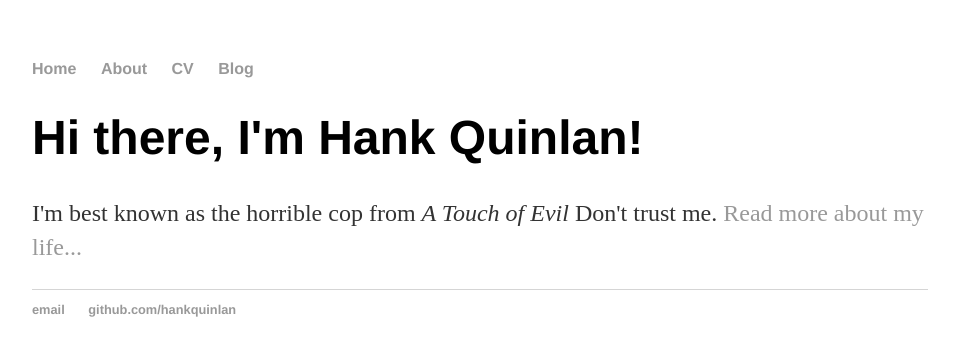
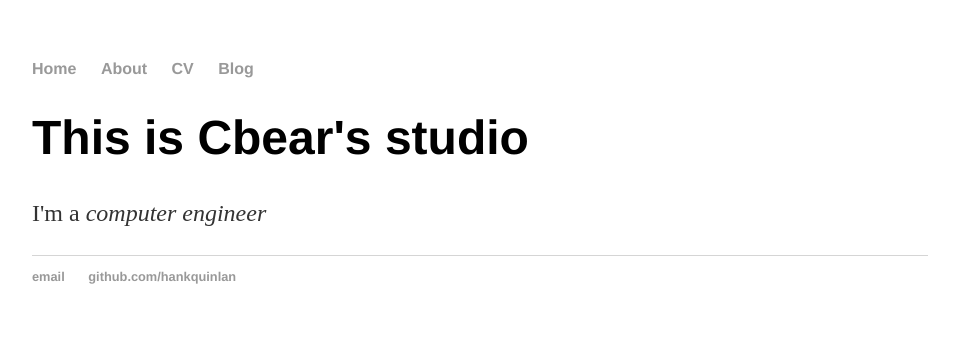
Before and after one commit to cppcbear/cppcbear.github.io, a plain HTML site: page index.html in a window 1280 px wide. Shown: the whole page, without its empty margins (160-1119 px from the left). Drawn offline with Linux system fonts and the light colour scheme.

Commit message:
Update index.html

```diff
--- a/index.html
+++ b/index.html
@@ -1,7 +1,7 @@
 <!DOCTYPE html>
 <html>
 	<head>
-		<title>Hank Quinlan, Horrible Cop</title>
+		<title>Cbear's Studio</title>
 		<!-- link to main stylesheet -->
 		<link rel="stylesheet" type="text/css" href="/css/main.css">
 	</head>
@@ -16,8 +16,8 @@
 		</nav>
 		<div class="container">
     		<div class="blurb">
-        		<h1>Hi there, I'm Hank Quinlan!</h1>
-				<p>I'm best known as the horrible cop from <em>A Touch of Evil</em> Don't trust me. <a href="/about">Read more about my life...</a></p>
+        		<h1>This is Cbear's studio</h1>
+				<p>I'm a <em>computer engineer</em></p>
     		</div><!-- /.blurb -->
 		</div><!-- /.container -->
 		<footer>
```
